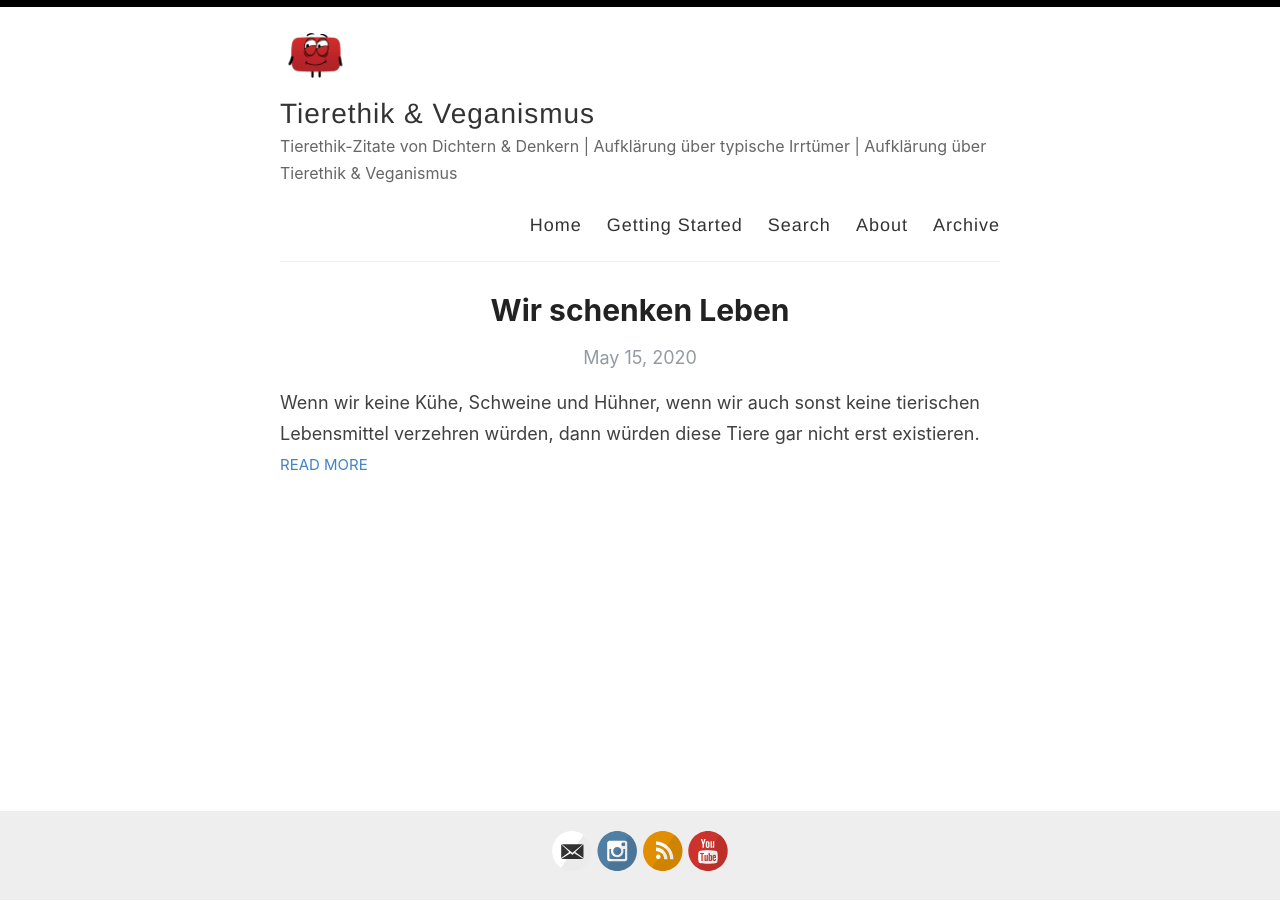
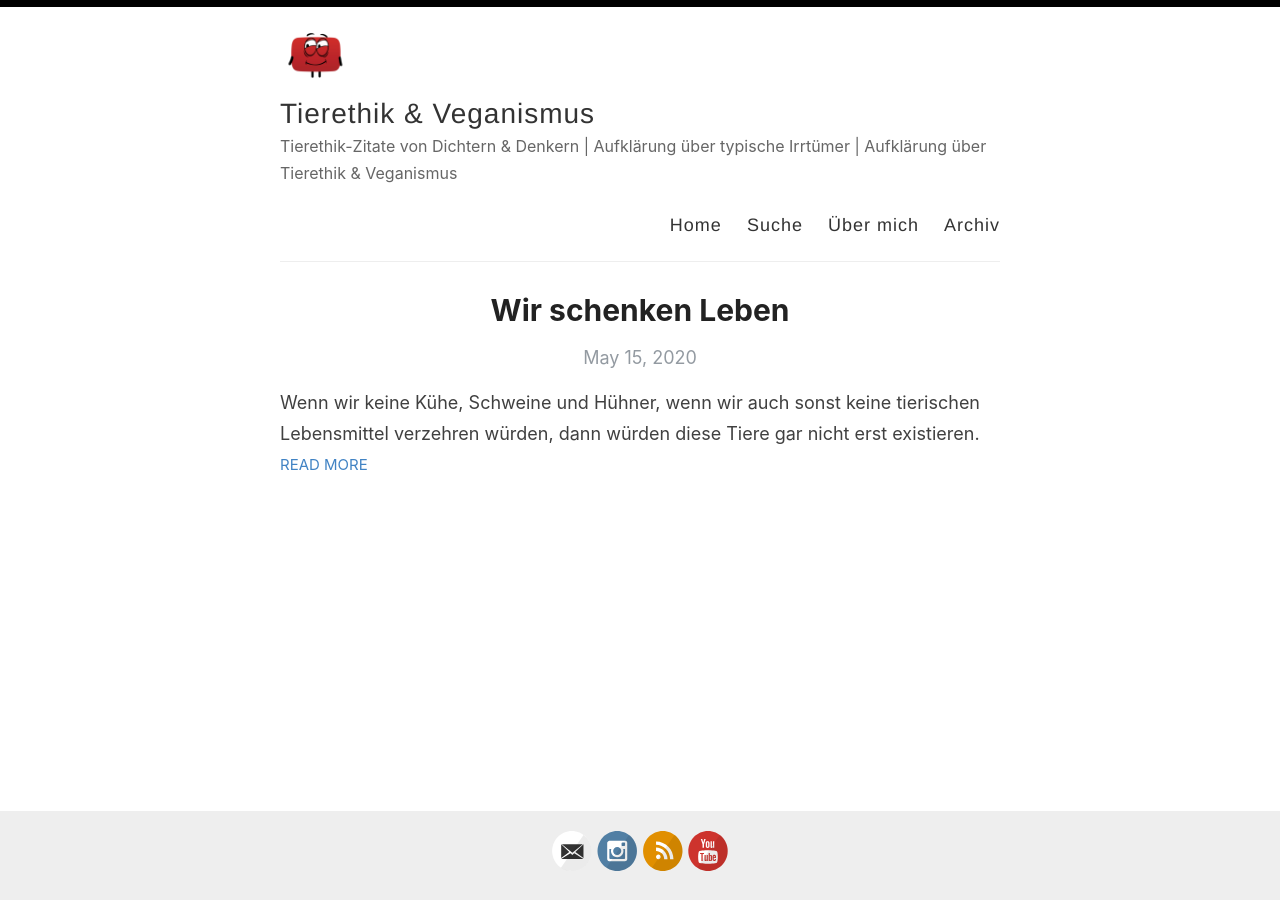
Before and after one commit to tierethik-veganismus/tierethik-veganismus.github.io, a Jekyll site: the page built from index.html, in a window 1280 px wide. Built offline with Jekyll 4.4.1, drawn with Linux system fonts in a browser that asks for light colours; the list of posts is cut into pages by our own code.

Commit message:
Übersetze Links

```diff
--- a/_layouts/default.html
+++ b/_layouts/default.html
@@ -29,10 +29,9 @@
 
             <nav>
               <a href="{{ site.baseurl }}/">Home</a>
-              <a href="{{ site.baseurl }}/getting-started">Getting Started</a>
-              <a href="{{ site.baseurl }}/search">Search</a>
-              <a href="{{ site.baseurl }}/about">About</a>
-              <a href="{{ site.baseurl }}/archive">Archive</a>
+              <a href="{{ site.baseurl }}/search">Suche</a>
+              <a href="{{ site.baseurl }}/about">Über mich</a>
+              <a href="{{ site.baseurl }}/archive">Archiv</a>
             </nav>
           </header>
         </div>
```
